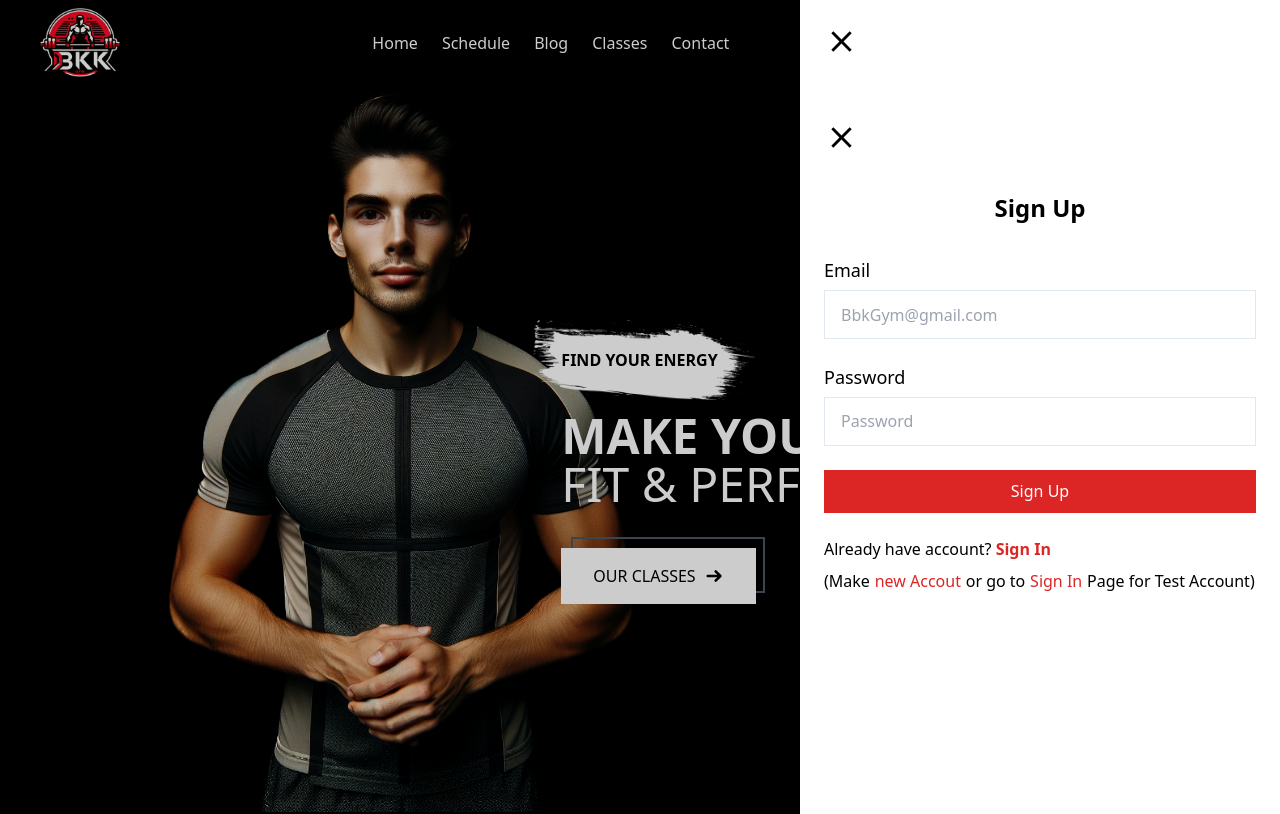
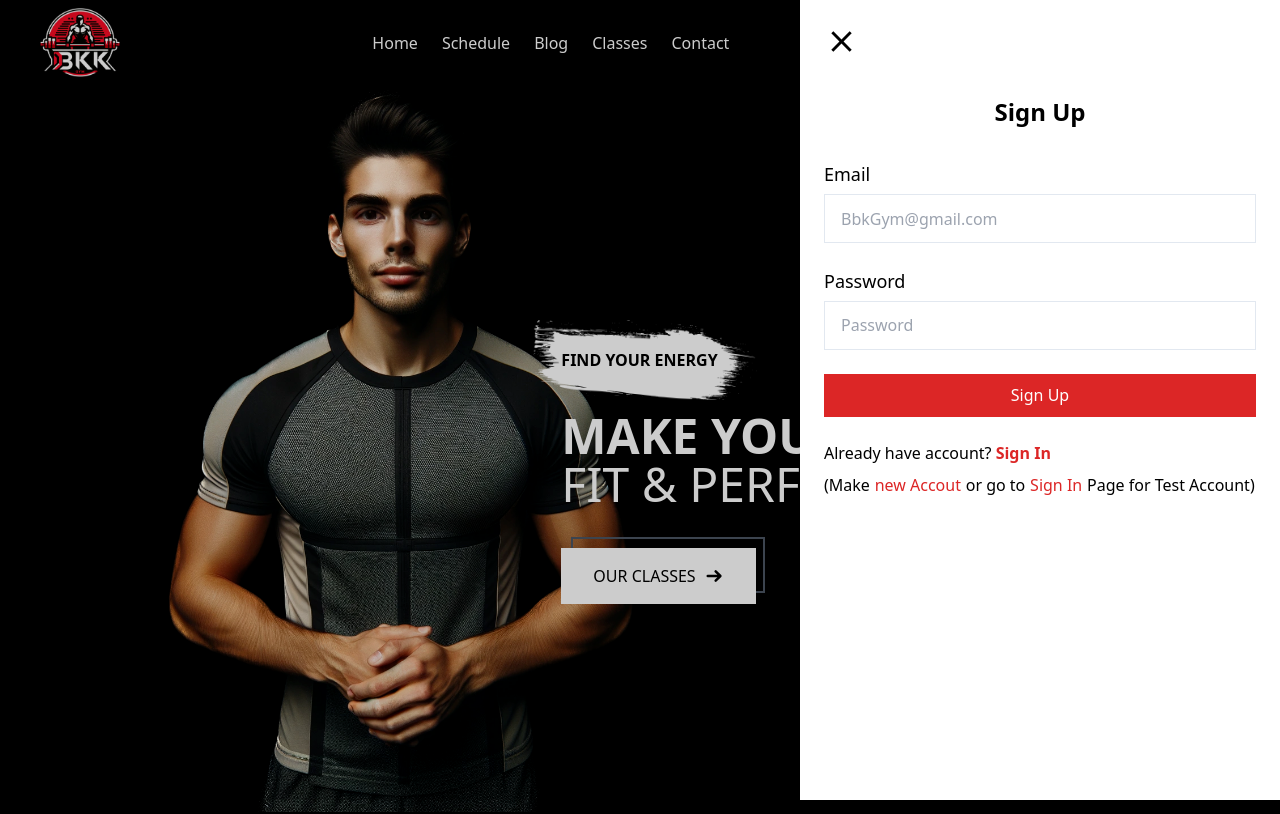
Before and after one commit to OnigiriKing/new-project, a React (Create React App) app: page / in a window 1280 px wide. Shown: the top 814 px of the page. Built offline with nearby package versions, Linux system fonts and the light colour scheme.

Commit message:
Login update (scroll bug)

```diff
--- a/src/components/userComp/User.Login/Login.jsx
+++ b/src/components/userComp/User.Login/Login.jsx
@@ -14,18 +14,7 @@ export default function Login() {
 
 
   return (
-    <div
-      class={`w-[30rem] flex flex-col items-center absolute h-[100vh] bg-white duration-[.5s] ease-in-out z-[100] ${
-        loginWindow ? "right-0" : "right-[-100%]"
-      } `}
-    >
-      <div
-        class="cursor-pointer hover:text-red-600 duration-[.3s] ease-in-out text-black absolute left-[1.5rem] top-[1.5rem]"
-        onClick={() => dispatch(setLogin(false))}
-      >
-        {allSvg(35).close}
-      </div>
-      <div class=" pt-[6rem] text-black w-[90%]">
+    <>
       <h3 class="text-black text-center font-bold text-2xl mb-[2rem]">
         {lognState}
       </h3>
@@ -39,17 +28,13 @@ export default function Login() {
         </div>
         <div class="flex flex-col">
           <label class="text-lg">Password</label>
-            <input
-              placeholder="Password"
-              class="input-style mt-[0.4rem]"
-            ></input>
+          <input placeholder="Password" class="input-style mt-[0.4rem]"></input>
         </div>
         <button class="bg-red-600 text-white py-[.6rem]">{lognState}</button>
         <div class="">
           <LoginFooter state={lognState} setLoginState={setLoginState} />
         </div>
       </div>
-      </div>
-    </div>
+    </>
   );
 }
```
Lines whose indentation alone changed are shown as unchanged.
